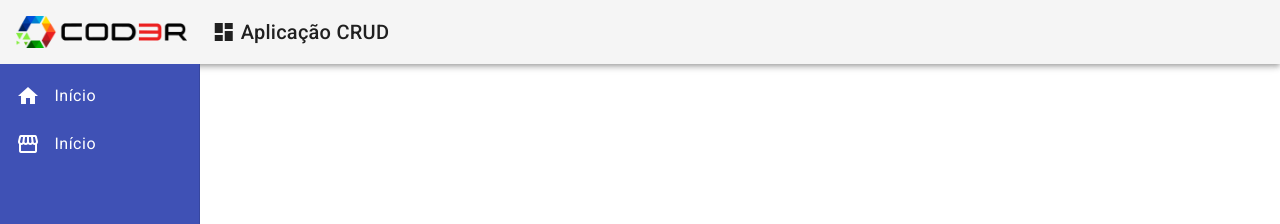
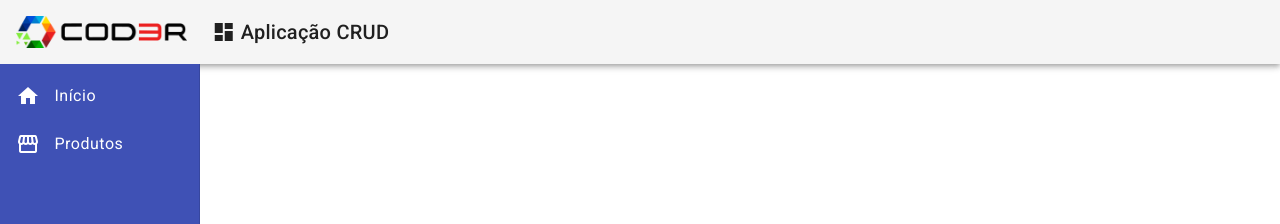
Before and after one commit to Alderj/crud, an Angular app: page / in a window 1280 px wide. Shown: the top 224 px of the page. Built offline with nearby package versions, Linux system fonts and the light colour scheme.

Commit message:
corrigido a segunda tag a

```diff
--- a/src/app/components/template/nav/nav.component.html
+++ b/src/app/components/template/nav/nav.component.html
@@ -15,7 +15,7 @@
                     <i class="material-icons v-middle">
                         storefront
                     </i>
-                    Início
+                    Produtos
                 </a>
             </mat-list-item>
         </mat-nav-list>
```
